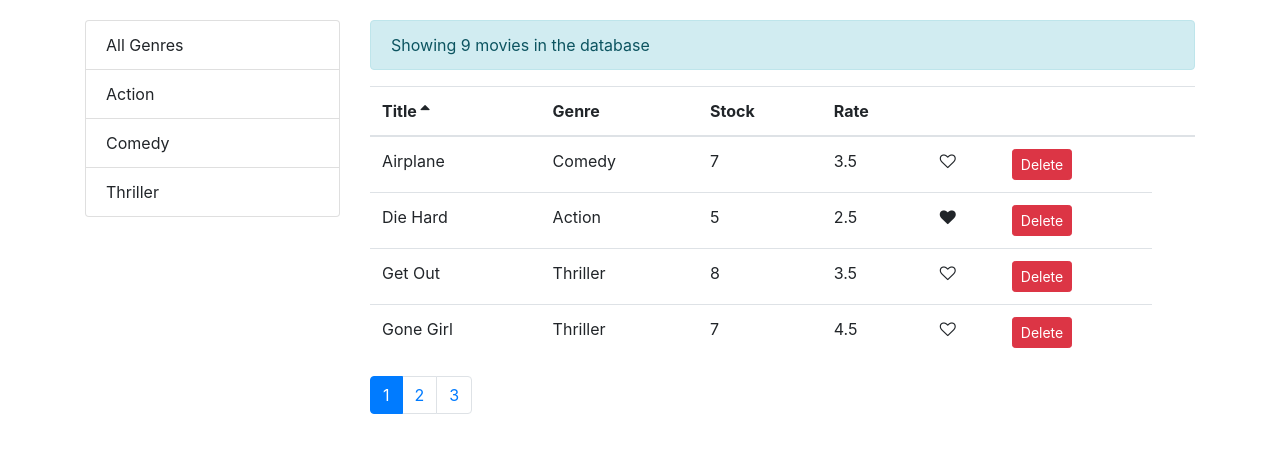
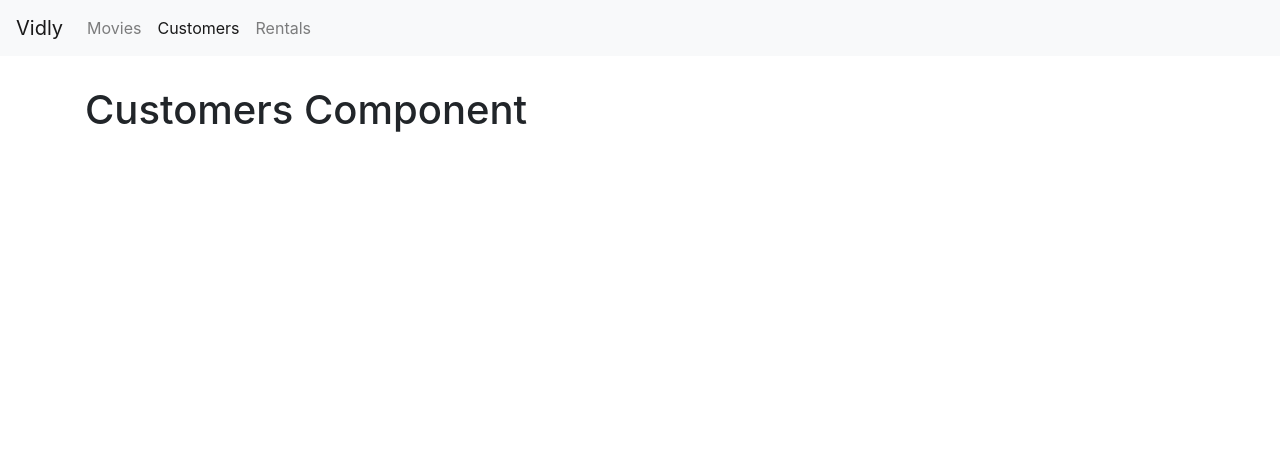
Before and after one commit to rand-singh/vidly, a React (Create React App) app: page /customers in a window 1280 px wide. Shown: the top 452 px of the page. Built offline with nearby package versions, Linux system fonts and the light colour scheme.

Commit message:
Added a navbar with routing to different components

```diff
--- a/package.json
+++ b/package.json
@@ -9,6 +9,7 @@
     "prop-types": "^15.6.2",
     "react": "^16.7.0",
     "react-dom": "^16.7.0",
+    "react-router-dom": "^4.3.1",
     "react-scripts": "2.1.3"
   },
   "scripts": {
--- a/src/App.js
+++ b/src/App.js
@@ -1,13 +1,28 @@
 import React, { Component } from "react";
+import { Route, Redirect, Switch } from "react-router-dom";
 import Movies from "./components/movies";
+import Customers from "./components/customers";
+import Rentals from "./components/rentals";
+import NotFound from "./components/notFound";
+import NavBar from "./components/navBar";
 import "./App.css";
 
 class App extends Component {
   render() {
     return (
-      <main role="main" className="container">
-        <Movies />
-      </main>
+      <React.Fragment>
+        <NavBar />
+        <main role="main" className="container">
+          <Switch>
+            <Route path="/movies" component={Movies} />
+            <Route path="/customers" component={Customers} />
+            <Route path="/rentals" component={Rentals} />
+            <Route path="/not-found" component={NotFound} />
+            <Redirect from="/" exact to="movies" />
+            <Redirect to="/not-found" />
+          </Switch>
+        </main>
+      </React.Fragment>
     );
   }
 }
--- /dev/null
+++ b/src/components/customers.jsx
@@ -0,0 +1,7 @@
+import React from "react";
+
+const Customers = () => {
+  return <h1>Customers Component</h1>;
+};
+
+export default Customers;
--- /dev/null
+++ b/src/components/navBar.js
@@ -0,0 +1,38 @@
+import React from "react";
+import { Link, NavLink } from "react-router-dom";
+
+const NavBar = () => {
+  return (
+    <nav className="navbar navbar-expand-lg navbar-light bg-light">
+      <Link className="navbar-brand" to="/">
+        Vidly
+      </Link>
+      <button
+        className="navbar-toggler"
+        type="button"
+        data-toggle="collapse"
+        data-target="#navbarNav"
+        aria-controls="navbarNav"
+        aria-expanded="false"
+        aria-label="Toggle navigation"
+      >
+        <span className="navbar-toggler-icon" />
+      </button>
+      <div className="collapse navbar-collapse" id="navbarNav">
+        <div className="navbar-nav">
+          <NavLink className="nav-item nav-link" to="/movies">
+            Movies
+          </NavLink>
+          <NavLink className="nav-item nav-link" to="/customers">
+            Customers
+          </NavLink>
+          <NavLink className="nav-item nav-link" to="/rentals">
+            Rentals
+          </NavLink>
+        </div>
+      </div>
+    </nav>
+  );
+};
+
+export default NavBar;
--- /dev/null
+++ b/src/components/notFound.jsx
@@ -0,0 +1,7 @@
+import React from "react";
+
+const NotFound = () => {
+  return <h1>Not Found</h1>;
+};
+
+export default NotFound;
--- /dev/null
+++ b/src/components/rentals.jsx
@@ -0,0 +1,7 @@
+import React from "react";
+
+const Rentals = () => {
+  return <h1>Rentals Component</h1>;
+};
+
+export default Rentals;
--- a/src/index.css
+++ b/src/index.css
@@ -1,11 +1,14 @@
 body {
   margin: 0;
-  padding: 20px 0 0 0;
+  padding: 0;
   font-family: -apple-system, BlinkMacSystemFont, "Segoe UI", "Roboto", "Oxygen",
     "Ubuntu", "Cantarell", "Fira Sans", "Droid Sans", "Helvetica Neue",
     sans-serif;
   -webkit-font-smoothing: antialiased;
   -moz-osx-font-smoothing: grayscale;
+}
+.navbar {
+  margin-bottom: 30px;
 }
 
 code {
--- a/src/index.js
+++ b/src/index.js
@@ -1,12 +1,18 @@
 import React from "react";
 import ReactDOM from "react-dom";
+import { BrowserRouter } from "react-router-dom";
 import "./index.css";
 import App from "./App";
 import * as serviceWorker from "./serviceWorker";
 import "bootstrap/dist/css/bootstrap.min.css";
 import "font-awesome/css/font-awesome.min.css";
 
-ReactDOM.render(<App />, document.getElementById("root"));
+ReactDOM.render(
+  <BrowserRouter>
+    <App />
+  </BrowserRouter>,
+  document.getElementById("root")
+);
 
 // If you want your app to work offline and load faster, you can change
 // unregister() to register() below. Note this comes with some pitfalls.
```
Also changed, not shown: src/components/common/Rentals.jsx (added, +7 -0 lines), src/components/movieForm.jsx (added, +7 -0 lines), 1 other file (tests, documents, lock files or other folders).
